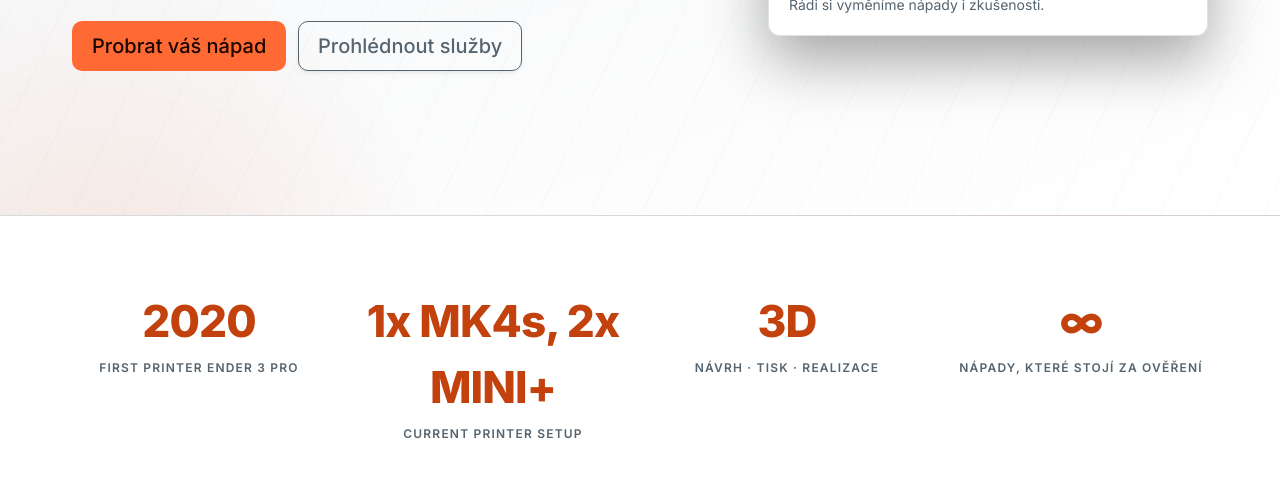
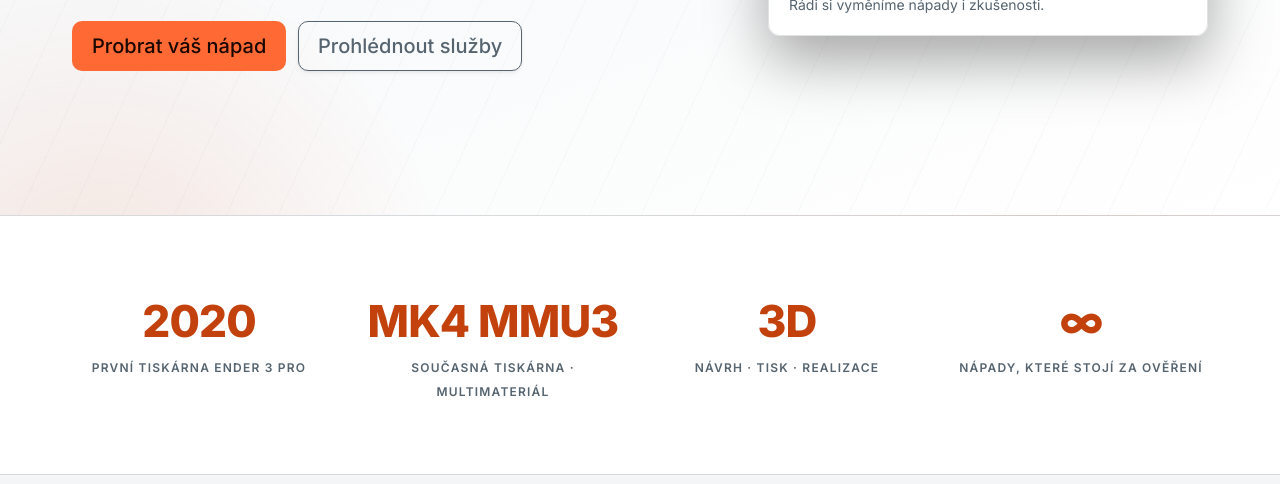
Before and after one commit to vasc-art50/3DTweets, an Astro site: page /cs in a window 1280 px wide. Shown: the part 468-952 px from the top of the page. Built offline with nearby package versions, Linux system fonts and the light colour scheme; Astro itself is replaced by a stand-in of ours.

Commit message:
Fixed #5

```diff
--- a/src/pages/cs/index.astro
+++ b/src/pages/cs/index.astro
@@ -26,8 +26,8 @@ const businessSchema = {
 };
 
 const stats = [
-  { value: '2020', label: 'First printer Ender 3 PRO' },
-  { value: '1x MK4s, 2x MINI+', label: 'Current printer setup' },
+  { value: '2020', label: 'První tiskárna Ender 3 PRO' },
+  { value: 'MK4 MMU3', label: 'Současná tiskárna · Multimateriál' },
   { value: '3D', label: 'Návrh · tisk · realizace' },
   { value: '∞', label: 'Nápady, které stojí za ověření' },
 ];
--- a/src/pages/index.astro
+++ b/src/pages/index.astro
@@ -31,7 +31,7 @@ const featuredServices = services.slice(0, 3);
 
 const stats = [
   { value: '2020', label: 'First printer Ender 3 PRO' },
-  { value: '1x MK4s, 2x MINI+', label: 'Current printer setup' },
+  { value: 'MK4s MMU3', label: 'Current printer setup · Multimaterial' },
   { value: '3D', label: 'Design · print · build' },
   { value: '∞', label: 'Ideas worth testing' },
 ];
```
